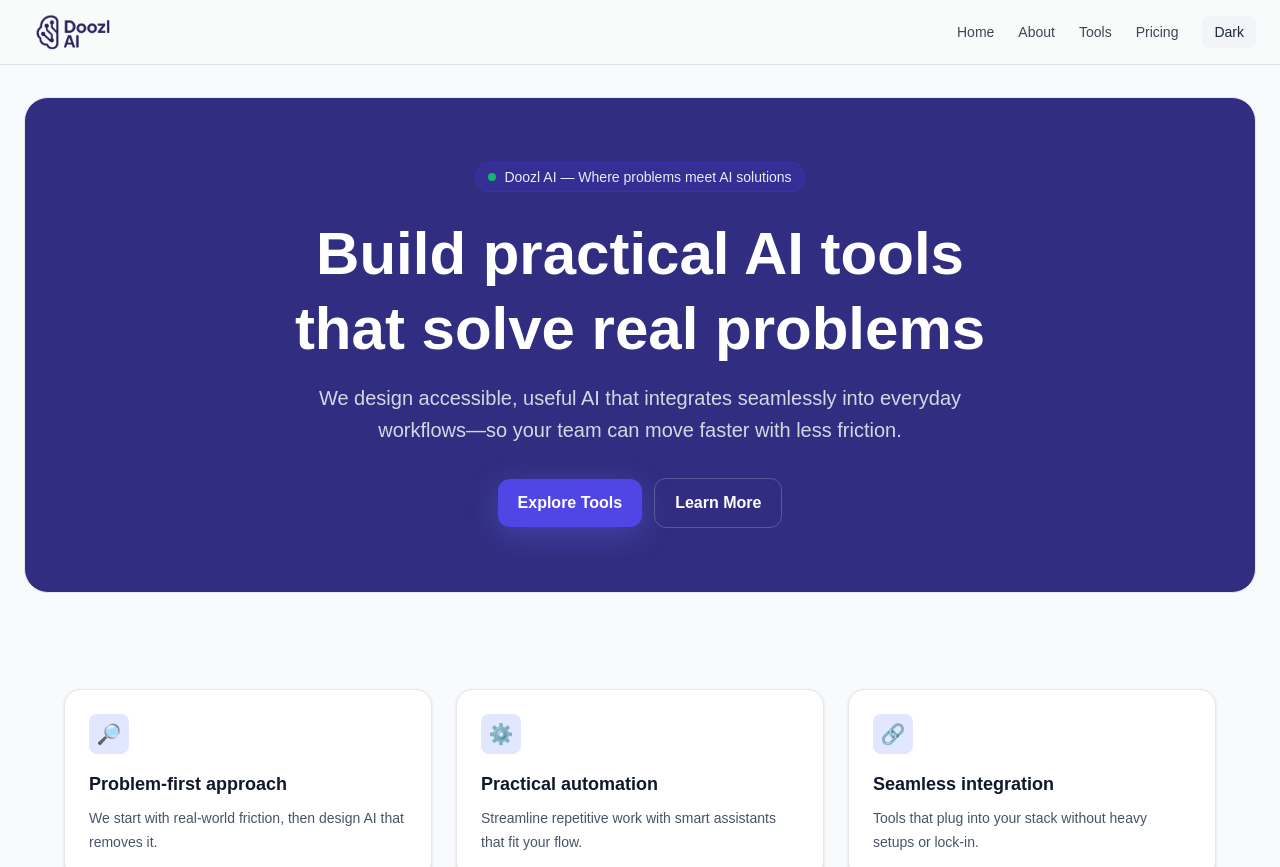
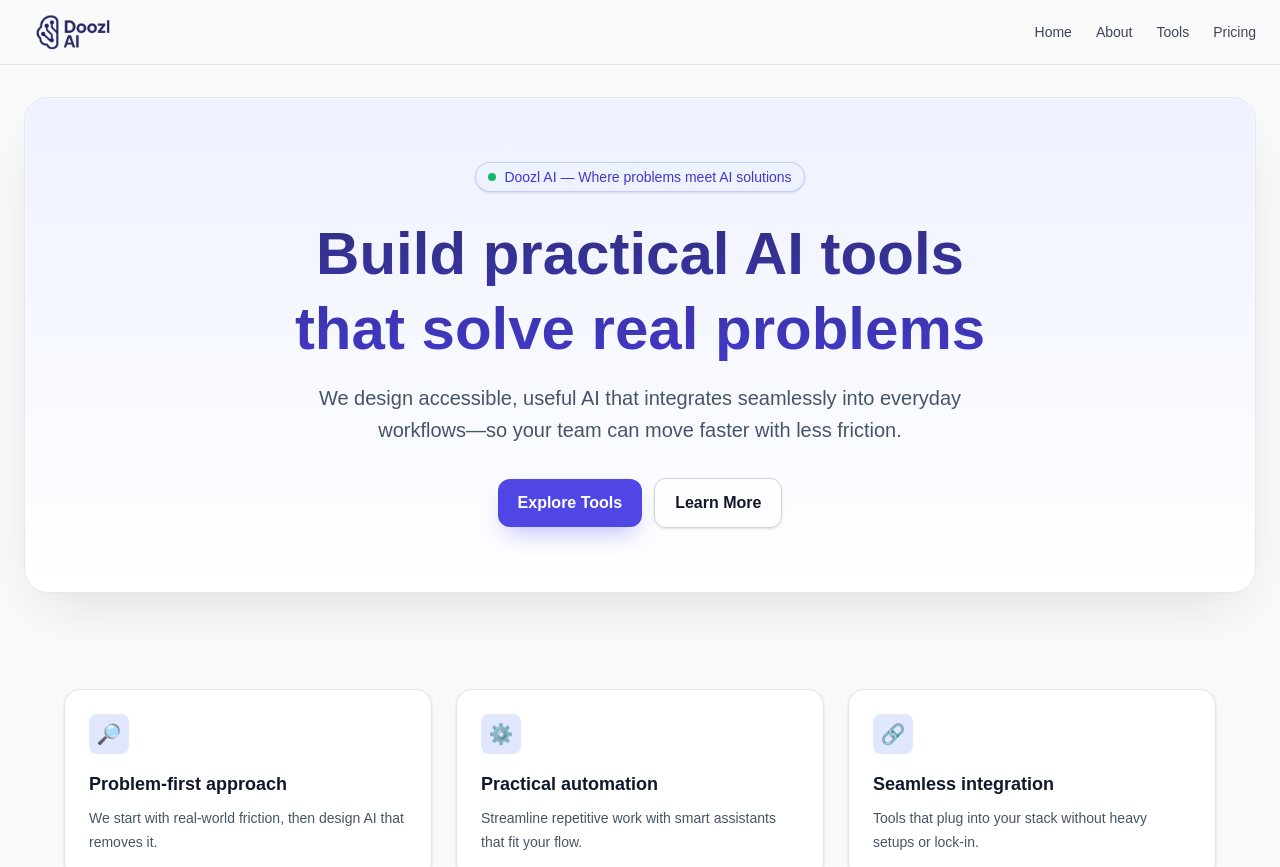
Before and after one commit to ashishratre404/website, a Next.js app: page / in a window 1280 px wide. Shown: the top 867 px of the page. Built offline with nearby package versions, Linux system fonts and the light colour scheme.

Commit message:
home page update

```diff
--- a/src/app/page.tsx
+++ b/src/app/page.tsx
@@ -8,7 +8,7 @@ export default function Home() {
   return (
     <div className="flex flex-col gap-24">
       {/* Hero */}
-      <section className="relative overflow-hidden rounded-3xl border border-[color:var(--color-gray-200)] bg-[color:var(--color-brand-900)] text-white p-10 md:p-16 dark:border-[color:var(--color-gray-800)] dark:bg-[color:var(--color-brand-950)]">
+      <section className="relative overflow-hidden rounded-3xl border border-[color:var(--color-gray-200)] bg-gradient-to-b from-[color:var(--color-brand-50)] to-white p-10 md:p-16 shadow-[0_24px_60px_-20px_rgba(17,24,39,0.15)] ring-1 ring-inset ring-white/60">
         {/* Gradient orbs */}
         <div className="pointer-events-none absolute inset-0 -z-10">
           <div className="absolute -top-24 -left-24 h-72 w-72 rounded-full bg-[color:var(--color-brand-500)] opacity-20 blur-3xl" />
@@ -20,7 +20,7 @@ export default function Home() {
             initial={{ opacity: 0, y: 20 }}
             animate={{ opacity: 1, y: 0 }}
             transition={{ duration: 0.6, ease: "easeOut" }}
-            className="inline-flex items-center gap-2 rounded-full border border-[color:var(--color-brand-700)]/40 bg-[color:var(--color-brand-800)]/60 px-3 py-1 text-sm font-medium text-white/90 dark:border-[color:var(--color-brand-700)]/40 dark:bg-[color:var(--color-brand-900)]/40 dark:text-[color:var(--color-brand-200)]"
+            className="inline-flex items-center gap-2 rounded-full border border-[color:var(--color-brand-300)]/60 bg-[color:var(--color-brand-50)] px-3 py-1 text-sm font-medium text-[color:var(--color-brand-700)] shadow-sm"
           >
             <span className="h-2 w-2 rounded-full bg-[color:var(--color-success-light)]" />
             Doozl AI — Where problems meet AI solutions
@@ -30,7 +30,7 @@ export default function Home() {
             initial={{ opacity: 0, y: 12 }}
             animate={{ opacity: 1, y: 0 }}
             transition={{ duration: 0.6, delay: 0.1, ease: "easeOut" }}
-            className="mt-6 text-balance text-4xl font-semibold leading-tight text-white md:text-6xl"
+            className="mt-6 text-balance text-4xl font-semibold leading-tight md:text-6xl bg-gradient-to-b from-[color:var(--color-brand-900)] to-[color:var(--color-brand-700)] bg-clip-text text-transparent"
           >
             Build practical AI tools that solve real problems
           </motion.h1>
@@ -39,7 +39,7 @@ export default function Home() {
             initial={{ opacity: 0, y: 12 }}
             animate={{ opacity: 1, y: 0 }}
             transition={{ duration: 0.6, delay: 0.18, ease: "easeOut" }}
-            className="mx-auto mt-4 max-w-2xl text-pretty text-lg leading-7 text-white/80 md:text-xl md:leading-8"
+            className="mx-auto mt-4 max-w-2xl text-pretty text-lg leading-7 text-[color:var(--color-gray-600)] md:text-xl md:leading-8"
           >
             We design accessible, useful AI that integrates seamlessly into
             everyday workflows—so your team can move faster with less friction.
@@ -53,26 +53,26 @@ export default function Home() {
           >
             <Link
               href="/tools"
-              className="inline-flex items-center justify-center rounded-xl bg-[color:var(--color-primary)] px-5 py-3 text-base font-semibold text-[color:var(--color-primary-foreground)] shadow-[0_8px_30px_rgba(99,102,241,0.35)] transition hover:brightness-110 focus-visible:outline-none focus-visible:ring-4 focus-visible:ring-[color:var(--color-brand-300)]/60"
+              className="inline-flex items-center justify-center rounded-xl bg-[color:var(--color-primary)] px-5 py-3 text-base font-semibold text-[color:var(--color-primary-foreground)] shadow-[0_12px_24px_-8px_rgba(99,102,241,0.45)] transition hover:brightness-105 active:translate-y-[1px] focus-visible:outline-none focus-visible:ring-4 focus-visible:ring-[color:var(--color-brand-300)]/60"
             >
               Explore Tools
             </Link>
             <Link
               href="/about"
-              className="inline-flex items-center justify-center rounded-xl border border-white/20 bg-transparent px-5 py-3 text-base font-semibold text-white transition hover:bg-white/10 dark:border-[color:var(--color-gray-700)] dark:bg-transparent dark:hover:bg-[color:var(--color-brand-900)]/40"
+              className="inline-flex items-center justify-center rounded-xl border border-[color:var(--color-gray-300)] bg-white/70 px-5 py-3 text-base font-semibold text-[color:var(--color-foreground)] shadow-sm transition hover:bg-white focus-visible:outline-none focus-visible:ring-4 focus-visible:ring-[color:var(--color-brand-300)]/40"
             >
               Learn More
             </Link>
           </motion.div>
         </div>
 
-        {/* Subtle animated grid */}
+        {/* Decorative background */}
         <motion.div
           aria-hidden
           initial={{ opacity: 0 }}
           animate={{ opacity: 0.25 }}
           transition={{ duration: 1.2, delay: 0.1 }}
-          className="pointer-events-none absolute inset-0 -z-10 bg-[radial-gradient(circle_at_20%_20%,rgba(99,102,241,0.15),transparent_40%),radial-gradient(circle_at_80%_0%,rgba(67,56,202,0.15),transparent_35%)]"
+          className="pointer-events-none absolute inset-0 -z-10 bg-[radial-gradient(circle_at_20%_20%,rgba(99,102,241,0.12),transparent_40%),radial-gradient(circle_at_80%_0%,rgba(67,56,202,0.12),transparent_35%)]"
         />
       </section>
 
@@ -85,15 +85,15 @@ export default function Home() {
             whileInView={{ opacity: 1, y: 0 }}
             viewport={{ once: true, amount: 0.3 }}
             transition={{ duration: 0.5, delay: idx * 0.05 }}
-            className="relative overflow-hidden rounded-2xl border border-[color:var(--color-gray-200)] bg-white p-6 shadow-sm transition hover:shadow-md dark:border-[color:var(--color-gray-800)] dark:bg-[color:var(--color-brand-950)]"
+            className="relative overflow-hidden rounded-2xl border border-[color:var(--color-gray-200)] bg-white p-6 shadow-sm transition hover:shadow-md"
           >
-            <div className="flex h-10 w-10 items-center justify-center rounded-lg bg-[color:var(--color-brand-100)] text-xl dark:bg-[color:var(--color-brand-900)]">
+            <div className="flex h-10 w-10 items-center justify-center rounded-lg bg-[color:var(--color-brand-100)] text-xl">
               <span>{item.icon}</span>
             </div>
             <h3 className="mt-4 text-lg font-semibold text-[color:var(--color-foreground)]">
               {item.title}
             </h3>
-            <p className="mt-2 text-sm leading-6 text-[color:var(--color-gray-600)] dark:text-[color:var(--color-gray-300)]">
+            <p className="mt-2 text-sm leading-6 text-[color:var(--color-gray-600)]">
               {item.desc}
             </p>
           </motion.div>
@@ -101,14 +101,14 @@ export default function Home() {
       </section>
 
       {/* CTA */}
-      <section className="mx-auto max-w-6xl overflow-hidden rounded-2xl border border-[color:var(--color-gray-200)] bg-gradient-to-tr from-[color:var(--color-brand-600)] to-[color:var(--color-brand-500)] p-[1px] dark:border-[color:var(--color-gray-800)]">
-        <div className="rounded-2xl bg-white p-8 dark:bg-[color:var(--color-brand-950)]">
+      <section className="mx-auto max-w-6xl overflow-hidden rounded-2xl border border-[color:var(--color-gray-200)] bg-gradient-to-tr from-[color:var(--color-brand-600)] to-[color:var(--color-brand-500)] p-[1px]">
+        <div className="rounded-2xl bg-white p-8">
           <div className="flex flex-col items-start justify-between gap-6 md:flex-row md:items-center">
             <div>
               <h2 className="text-2xl font-semibold text-[color:var(--color-foreground)]">
                 Ready to explore Doozl AI?
               </h2>
-              <p className="mt-2 max-w-xl text-sm text-[color:var(--color-gray-600)] dark:text-[color:var(--color-gray-300)]">
+              <p className="mt-2 max-w-xl text-sm text-[color:var(--color-gray-600)]">
                 Discover tools, pricing, and our approach to building helpful
                 AI.
               </p>
@@ -122,13 +122,13 @@ export default function Home() {
               </Link>
               <Link
                 href="/pricing"
-                className="inline-flex items-center justify-center rounded-lg border border-[color:var(--color-gray-300)] bg-white px-4 py-2 text-sm font-semibold text-[color:var(--color-foreground)] transition hover:bg-[color:var(--color-gray-100)] dark:border-[color:var(--color-gray-700)] dark:bg-transparent dark:hover:bg-[color:var(--color-brand-900)]/40"
+                className="inline-flex items-center justify-center rounded-lg border border-[color:var(--color-gray-300)] bg-white px-4 py-2 text-sm font-semibold text-[color:var(--color-foreground)] transition hover:bg-[color:var(--color-gray-100)]"
               >
                 See Pricing
               </Link>
               <Link
                 href="/about"
-                className="inline-flex items-center justify-center rounded-lg border border-[color:var(--color-gray-300)] bg-white px-4 py-2 text-sm font-semibold text-[color:var(--color-foreground)] transition hover:bg-[color:var(--color-gray-100)] dark:border-[color:var(--color-gray-700)] dark:bg-transparent dark:hover:bg-[color:var(--color-brand-900)]/40"
+                className="inline-flex items-center justify-center rounded-lg border border-[color:var(--color-gray-300)] bg-white px-4 py-2 text-sm font-semibold text-[color:var(--color-foreground)] transition hover:bg-[color:var(--color-gray-100)]"
               >
                 About Us
               </Link>
--- a/src/components/layout/Navbar.tsx
+++ b/src/components/layout/Navbar.tsx
@@ -5,38 +5,16 @@ import { usePathname } from "next/navigation";
 import { motion } from "framer-motion";
 import { NAV_ITEMS } from "@/lib/constants";
 import Image from "next/image";
-import { useEffect, useState } from "react";
+import { useEffect } from "react";
 
 export default function Navbar() {
   const pathname = usePathname();
-  const [theme, setTheme] = useState<"light" | "dark">("light");
-
   useEffect(() => {
-    // Initialize from localStorage or system preference
-    const stored =
-      typeof window !== "undefined"
-        ? (localStorage.getItem("theme") as "light" | "dark" | null)
-        : null;
-    let initial: "light" | "dark" = "light";
-    if (stored) {
-      initial = stored;
-    } else if (
-      typeof window !== "undefined" &&
-      window.matchMedia &&
-      window.matchMedia("(prefers-color-scheme: dark)").matches
-    ) {
-      initial = "dark";
+    // Force light theme on load
+    if (typeof document !== "undefined") {
+      document.documentElement.removeAttribute("data-theme");
     }
-    setTheme(initial);
-    document.documentElement.setAttribute("data-theme", initial);
   }, []);
-
-  const toggleTheme = () => {
-    const next = theme === "light" ? "dark" : "light";
-    setTheme(next);
-    document.documentElement.setAttribute("data-theme", next);
-    localStorage.setItem("theme", next);
-  };
 
   return (
     <motion.nav
@@ -50,7 +28,7 @@ export default function Navbar() {
         <div className="flex h-16 items-center justify-between">
           <Link href="/" className="font-semibold text-lg tracking-tight">
             <Image
-              src={theme === "dark" ? "/DoozlAI.png" : "/DoozlDark.png"}
+              src="/DoozlDark.png"
               alt="Doozle AI"
               width={100}
               height={100}
@@ -74,19 +52,7 @@ export default function Navbar() {
                 </Link>
               );
             })}
-            <button
-              type="button"
-              onClick={toggleTheme}
-              aria-label="Toggle theme"
-              className={
-                "rounded-md px-3 py-1.5 text-sm font-medium transition-colors " +
-                (theme === "dark"
-                  ? "bg-gray-800 text-gray-100 hover:bg-gray-700"
-                  : "bg-gray-100 text-gray-800 hover:bg-gray-200")
-              }
-            >
-              {theme === "dark" ? "Light" : "Dark"}
-            </button>
+            {/* Theme toggle removed for light-only theme */}
           </div>
         </div>
       </div>
--- a/src/styles/globals.css
+++ b/src/styles/globals.css
@@ -49,25 +49,6 @@
   --color-primary-foreground: #ffffff;
 }
 
-@media (prefers-color-scheme: dark) {
-  :root {
-    /* Dark theme: brand-tinted navy background + high-contrast foreground */
-    --background: #0b1020;
-    --foreground: #ededed;
-  }
-}
-
-/* Explicit theme overrides via attribute (manual toggle) */
-:root[data-theme="light"] {
-  --background: #f9fafb;
-  --foreground: #10182b;
-}
-
-:root[data-theme="dark"] {
-  --background: #0b1020;
-  --foreground: #ededed;
-}
-
 body {
   background: var(--background);
   color: var(--foreground);
```
